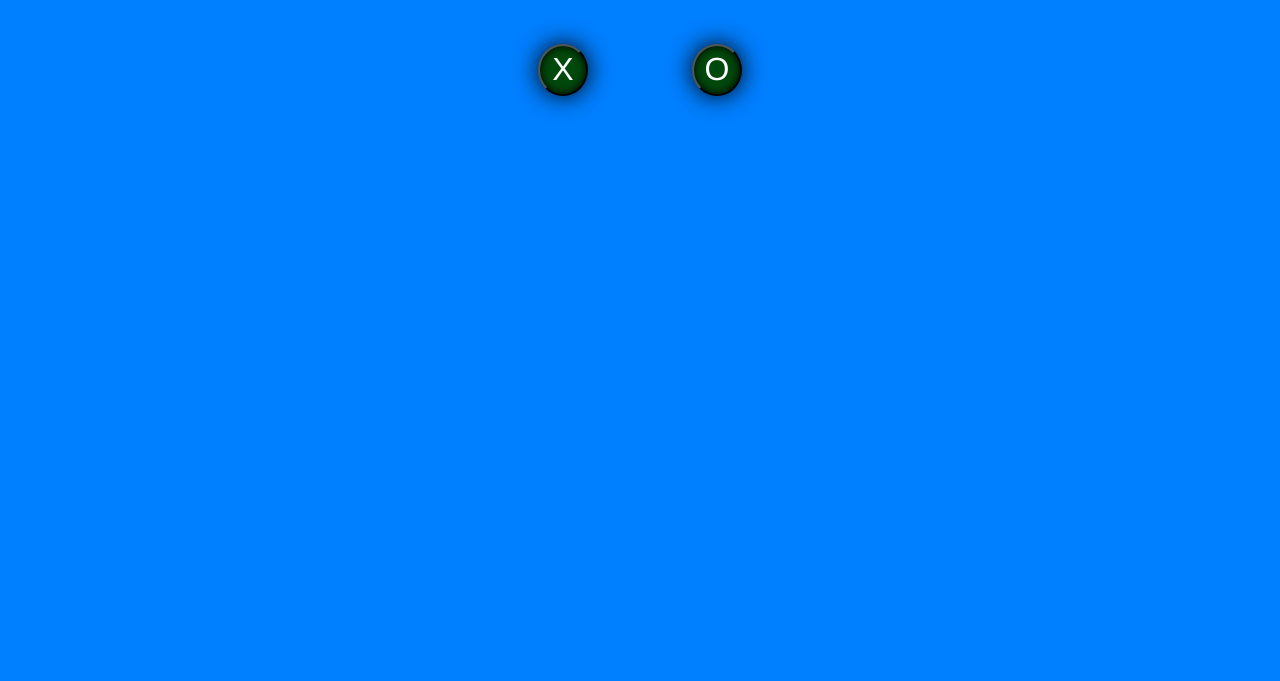
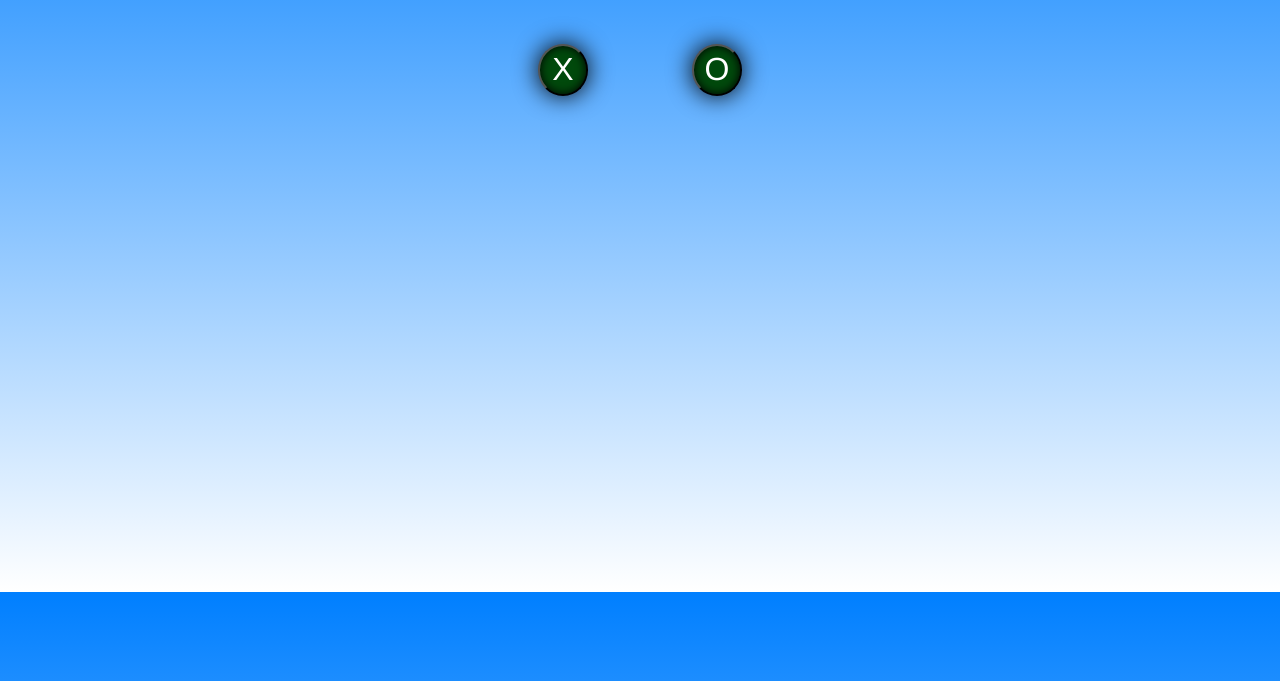
Before and after one commit to pbrouse34/tic-tac-toe, a plain HTML site: page index.html in a window 1280 px wide. Shown: the part 208-889 px from the top of the page. Drawn offline with nearby package versions, Linux system fonts and the light colour scheme; a web font is replaced by a local one.

Commit message:
Update main.css

```diff
--- a/css/main.css
+++ b/css/main.css
@@ -1,6 +1,7 @@
 body{
-
-  background-color: #007fff;
+  background: linear-gradient(#007fff, #ffffff);
+  background-repeat: no-repeat;
+    background-attachment: fixed;
   height: 100%;
   margin: 0;
 }
```
